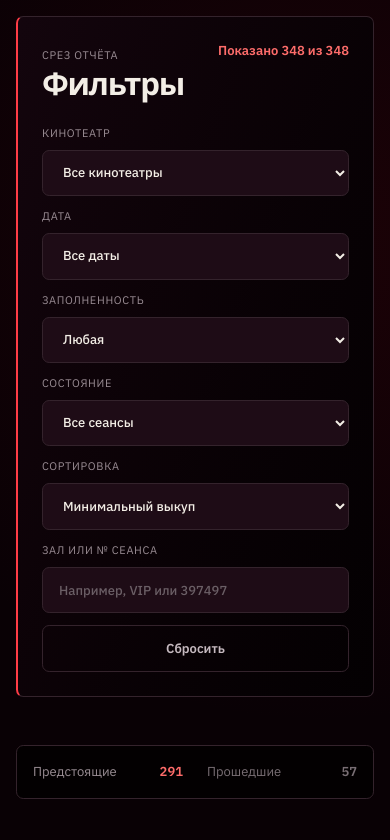
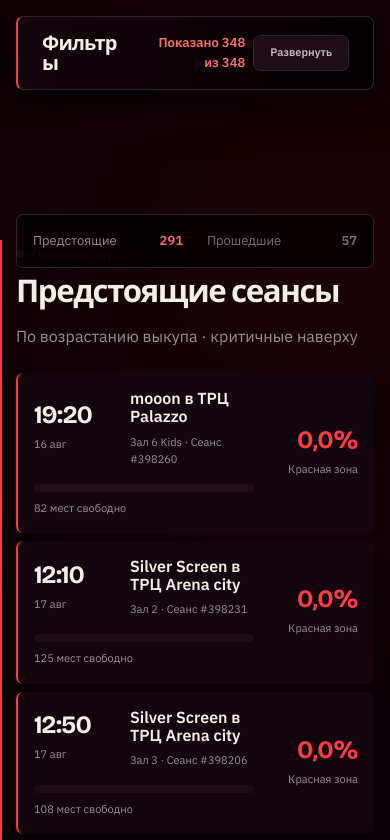
Before and after one commit to ogelslamovuk/cl_capacity_report_pages, a plain HTML site: page index.html in a window 390 px wide. Shown: the part 940-1780 px from the top of the page. Drawn offline with nearby package versions, Linux system fonts and the light colour scheme.

Commit message:
Keep report filters visible while scrolling

```diff
--- a/app.js
+++ b/app.js
@@ -166,6 +166,14 @@
   });
 }
 
+function setFiltersCollapsed(collapsed) {
+  const panel = document.querySelector(".filters");
+  const toggle = $("filter-toggle");
+  panel.classList.toggle("is-collapsed", collapsed);
+  toggle.setAttribute("aria-expanded", String(!collapsed));
+  toggle.textContent = collapsed ? "Развернуть" : "Свернуть";
+}
+
 function setupFilters(data) {
   const cinemas = [...new Set(data.shows.map((show) => show.cinema).filter(Boolean))].sort((a, b) => a.localeCompare(b, "ru"));
   fillSelect($("filter-cinema"), cinemas.map((cinema) => ({ value: cinema, label: cinema })));
@@ -182,6 +190,10 @@
     $("filter-search").value = "";
     renderReport();
   });
+  $("filter-toggle").addEventListener("click", () => {
+    setFiltersCollapsed(!document.querySelector(".filters").classList.contains("is-collapsed"));
+  });
+  setFiltersCollapsed(window.matchMedia("(max-width: 40rem)").matches);
   document.querySelectorAll(".mode-nav a").forEach((link) => link.addEventListener("click", () => {
     $("filter-state").value = link.classList.contains("mode-nav__past") ? "past" : "upcoming";
     renderReport();
--- a/index.html
+++ b/index.html
@@ -57,9 +57,12 @@
             <span>Срез отчёта</span>
             <h2 id="filters-title">Фильтры</h2>
           </div>
-          <strong id="filter-result" aria-live="polite">—</strong>
+          <div class="filters__status">
+            <strong id="filter-result" aria-live="polite">—</strong>
+            <button class="filters__toggle" id="filter-toggle" type="button" aria-expanded="true" aria-controls="filters-grid">Свернуть</button>
+          </div>
         </div>
-        <div class="filters__grid">
+        <div class="filters__grid" id="filters-grid">
           <label class="filter-field filter-field--wide">
             <span>Кинотеатр</span>
             <select class="filter-control" id="filter-cinema">
--- a/styles.css
+++ b/styles.css
@@ -106,17 +106,30 @@
 .zone-strong { background: var(--color-strong); }
 
 .filters {
+  position: sticky;
+  top: 5.5rem;
+  z-index: var(--z-sticky);
   margin-bottom: var(--space-xl);
   padding: var(--space-lg);
   background: linear-gradient(110deg, var(--color-paper-2), var(--color-paper-deep));
   border: var(--rule-thin) solid var(--color-rule);
   border-left: var(--rule-strong) solid var(--color-accent);
   border-radius: var(--radius-sm);
+  box-shadow: 0 1rem 2.5rem var(--color-paper-deep);
+  max-height: calc(100vh - 6.5rem);
+  overflow-y: auto;
+  scrollbar-width: thin;
 }
 .filters__heading { display: flex; align-items: end; justify-content: space-between; gap: var(--space-md); margin-bottom: var(--space-md); }
 .filters__heading span, .filter-field > span { color: var(--color-muted); font-size: var(--text-xs); letter-spacing: 0.06em; text-transform: uppercase; }
 .filters__heading h2 { margin: var(--space-3xs) 0 0; font: 700 var(--text-xl)/1 var(--font-display); letter-spacing: -0.04em; }
 .filters__heading strong { color: var(--color-accent-bright); font-size: var(--text-sm); }
+.filters__status { display: flex; align-items: center; gap: var(--space-sm); }
+.filters__toggle { min-height: 2.25rem; padding: 0 var(--space-sm); background: var(--color-paper-3); color: var(--color-ink-soft); border: var(--rule-thin) solid var(--color-rule); border-radius: var(--radius-sm); font: 600 var(--text-xs)/1 var(--font-body); cursor: pointer; }
+.filters__toggle:hover { color: var(--color-ink); border-color: var(--color-accent); }
+.filters.is-collapsed { padding-block: var(--space-sm); }
+.filters.is-collapsed .filters__heading { align-items: center; margin-bottom: 0; }
+.filters.is-collapsed .filters__grid { display: none; }
 .filters__grid { display: grid; grid-template-columns: repeat(12, minmax(0, 1fr)); gap: var(--space-xs); }
 .filter-field { grid-column: span 2; display: grid; gap: var(--space-2xs); min-width: 0; }
 .filter-field--wide { grid-column: span 3; }
@@ -151,9 +164,8 @@
 .filters__reset:active { transform: translateY(1px); }
 
 .mode-nav {
-  position: sticky;
-  top: 5.5rem;
-  z-index: var(--z-sticky);
+  position: relative;
+  z-index: var(--z-base);
   display: grid;
   grid-template-columns: repeat(2, minmax(0, 1fr));
   width: min(32rem, 100%);
@@ -238,8 +250,12 @@
 
 @media (max-width: 40rem) {
   .nav-edge { min-height: 4.25rem; padding-inline: var(--space-sm); }
-  .filters { padding: var(--space-md); }
-  .filters__heading { align-items: start; }
+  .filters { top: 4.75rem; padding: var(--space-md); max-height: calc(100vh - 5.5rem); }
+  .filters__heading { align-items: center; }
+  .filters__heading > div:first-child span { display: none; }
+  .filters__heading h2 { margin-top: 0; font-size: var(--text-md); }
+  .filters__status { gap: var(--space-2xs); }
+  .filters__heading strong { max-width: 8rem; text-align: right; }
   .filters__grid { grid-template-columns: repeat(2, minmax(0, 1fr)); }
   .filter-field, .filter-field--wide, .filter-field--search { grid-column: span 2; }
   .filters__reset { grid-column: span 2; }
```
